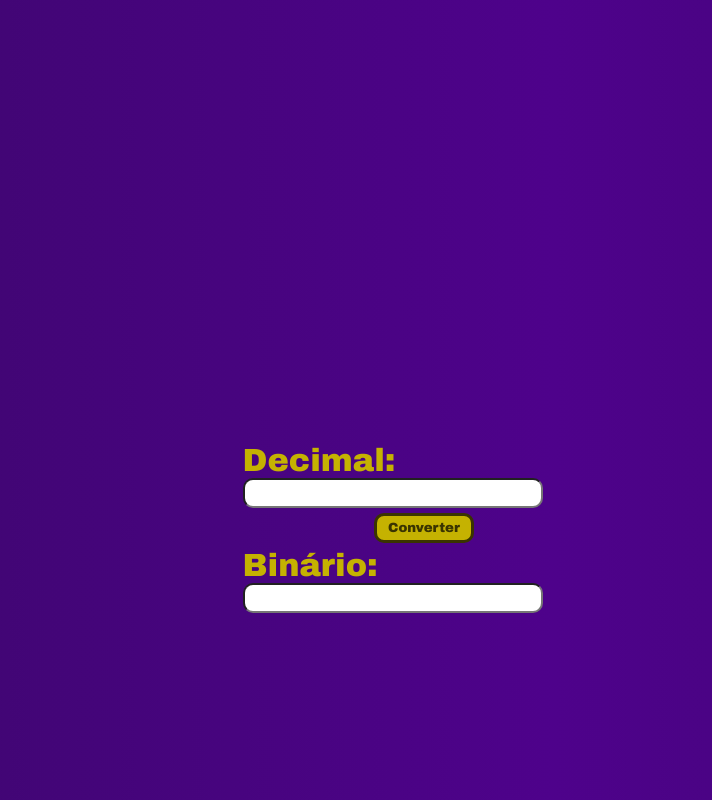
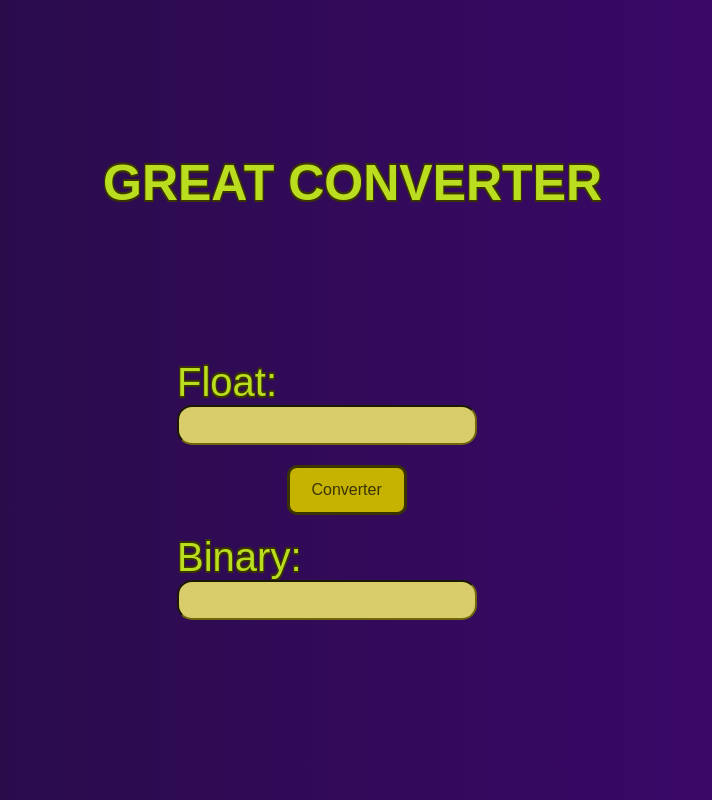
Before and after one commit to HendrickFS/DecimalToBinary-Converter, a plain HTML site: page index.html in a window 1280 px wide. Shown: the whole page, without its empty margins (281-993 px from the left). Drawn offline with Linux system fonts and the light colour scheme; a web font is replaced by a local one.

```diff
--- a/index.html
+++ b/index.html
@@ -2,14 +2,16 @@
     <head>
         <title>DecToBin Converter</title>
         <link rel="stylesheet" href="style.css">
+        <link href="http://fonts.cdnfonts.com/css/minecraft-4" rel="stylesheet">
         <script src="script.js"></script>
     </head>
     <body>
+        <h1 id="GigaText">GREAT CONVERTER</h1>
         <div class="box">
-            <label for="enter" id="label">Decimal:</label>
+            <label for="enter" id="label">Float:</label>
             <input type="text" name="enter" id="enter">
             <button id="btConversion" onclick="Conversion()">Converter</button>
-            <label for="exit" id="label">Binário:</label>
+            <label for="exit" id="label">Binary:</label>
             <input type="text" name="exit" id="exit">
         </div>
     </body>
--- a/script.js
+++ b/script.js
@@ -29,7 +29,7 @@
     //Data Input
     const decimalTf = document.querySelector('#enter');
     const binaryTf = document.querySelector('#exit');
-    var decimal = decimalTf.value;
+    var decimal = decimalTf.value.replace(",",".");
     var decimal = Number(decimal);
 
     //Data Processing
@@ -50,10 +50,7 @@
         decimal = decimal * 2;
         exponent--;
     }
-    var decimalBefPoint = Math.floor(decimal);
     var decimalAfPoint = decimal % 1;
-
-    var binaryBefPoint = "";
     var binaryAfPoint = "";
 
     //Exponent conversion
@@ -61,19 +58,16 @@
     var binaryExp = integerToBinary(expPlusExcess);
 
     //Mantissa Conversion
-    var flagStart = 0;
     var countBits = 0;
-    while (decimalAfPoint > 0 && countBits <= 23){
+    while (decimalAfPoint > 0 && countBits < 23){
         decimalAfPoint = decimalAfPoint * 2;
         if (decimalAfPoint >= 1){
             binaryAfPoint += "1";
-            flagStart = 1;
             countBits++;
         } else {
             binaryAfPoint += "0";
-            if (flagStart == 1){
-                countBits++;
-            }
+            countBits++;
+
         }
         if (decimalAfPoint >= 1){
             decimalAfPoint--;
@@ -90,8 +84,4 @@
 
     //Data Output
     binaryTf.value = binary;
-    console.log(decimal);
-    console.log("mantissa: ",binaryAfPoint);
-    console.log("expoente binario: ",binaryExp)
-    console.log("expoente: ",exponent);
 }
--- a/style.css
+++ b/style.css
@@ -2,7 +2,7 @@
     background-color:rgb(36, 33, 33) ;
     background: linear-gradient(90deg,#240e41,#4e028b,#240e41);
     background-size: 300% 300%;
-    animation: colors 3s ease infinite;
+    animation: colors 5s ease infinite;
 }
 @keyframes colors {
     0%{
@@ -16,39 +16,90 @@
     }
 }
 .box{
-    width: 50%;
+    width: 100%;
     height: 50%;
     padding: 10px;
-    position: relative;
-    left: 40%;
-    top: 40%;
+    position: absolute;
+    top: 35%;
+    left: 35%;
     max-width: 10%;
     align-items: center;
     align-content: center;
     flex-direction: column;
 }
+h1{
+    top: 15%;
+    left: 30%;
+    margin-bottom: 50px;
+    position: absolute;
+    font-size: 70px;
+    color: #c5b201;
+    font-family: 'Minecraft', sans-serif;
+    font-size: 50px;
+    text-shadow:
+               -1px -2px 0px #3a3401,
+               -1px 2px 0px #3a3401,
+                1px -2px 0px #3a3401,
+                1px 2px 0px #3a3401;
+    animation: title 5s ease infinite;
+}
+@keyframes title {
+    0%{
+        color: rgb(186, 221, 31);
+    }
+    25%{
+        color: rgb(66, 206, 38);
+    }
+    50%{
+        color: rgb(7, 206, 212);
+    }
+    75%{
+        color: rgb(37, 221, 31);
+    }
+    100%{
+        color: rgb(186, 221, 31);
+    }
+}
 
 input{
+    border-color: #70660b;
+    background-color:#d8cd6a;
+    position: relative;
     width: 300px;
-    height: 30px;
-    border-radius: 10px;
+    height: 40px;
+    border-radius: 15px;
 }
 label{
-    font-family: Arial black, Helvetica, sans-serif;
-    font-size: xx-large;
+    animation: title 5s ease infinite;
+    position: relative;
+    font-size: 40px;
     color: #c5b201;
+    font-family: 'Minecraft', sans-serif;
+    text-shadow:
+               -1px -2px 0px #3a3401,
+               -1px 2px 0px #3a3401,
+                1px -2px 0px #3a3401,
+                1px 2px 0px #3a3401;
 }
 button{
+    position: relative;
     color: #3a3401;
-    font-family: Arial black, Helvetica, sans-serif;
-    margin: 5px;
+    font-family: 'Minecraft', sans-serif;
+    font-size: 16px;
+    margin: 20px;
     position: relative;
-    left: 100%;
+    left: 70%;
     border-style: solid;
     border-radius: 10px;
     border-width: 3px;
     border-color: #3a3401;
-    width: 100px;
-    height: 30px;
+    width: 120px;
+    height: 50px;
     background-color: #c5b201;
 }
+button:hover{
+    border-radius: 50px;
+    background-color: #eed80e;
+    scale: 1.2;
+    transition: all 0.8s ease-in-out ;
+}
```
